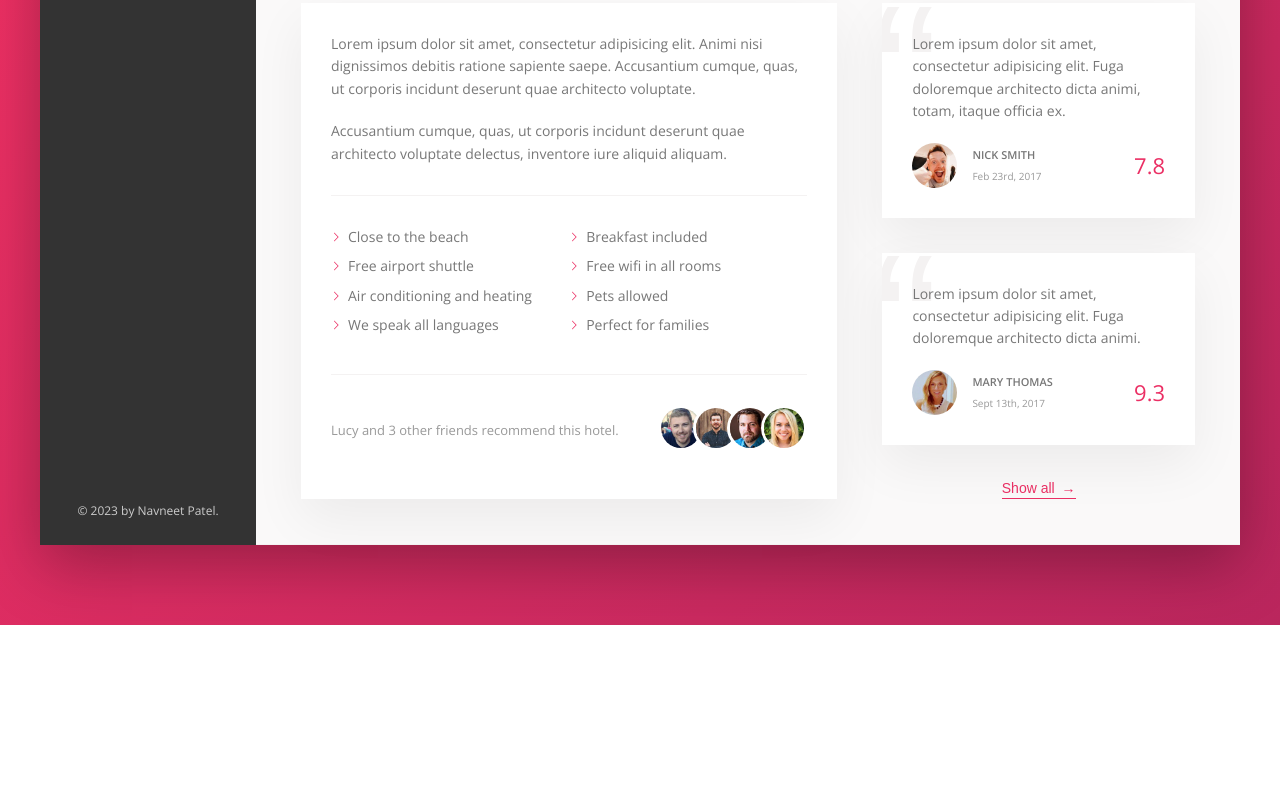
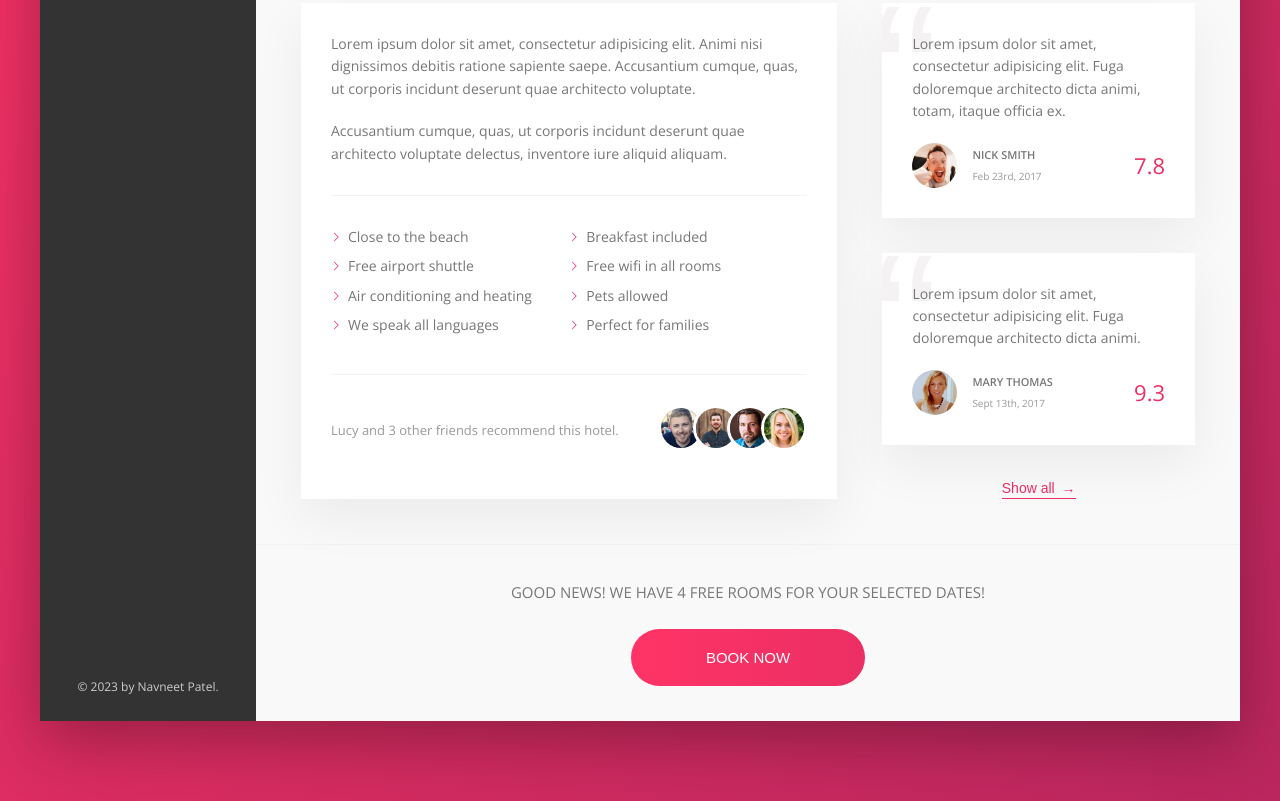
Before and after one commit to navneetpatel-dev/Booking-Webapp-Frontend-Using-Just-Flexbox, a website: page index.html in a window 1280 px wide. Shown: the part 644-1445 px from the top of the page. Before the commit the page ends 1269 px from the top, so only its background shows below. Drawn offline with nearby package versions, Linux system fonts and the light colour scheme.

Commit message:
Built CTA section

```diff
--- a/index.html
+++ b/index.html
@@ -242,8 +242,8 @@
 
               <button class="btn-inline">Show all <span>&rarr;</span></button>
             </div>
-
-            <!-- <div class="cta">
+          </div>
+          <div class="cta">
             <h2 class="cta__book-now">
               Good news! We have 4 free rooms for your selected dates!
             </h2>
@@ -251,7 +251,6 @@
               <span class="btn__visible">Book now</span>
               <span class="btn__invisible">Only 4 rooms left</span>
             </button>
-            </div> -->
           </div>
         </main>
       </div>
--- a/sass/_components.scss
+++ b/sass/_components.scss
@@ -431,3 +431,74 @@
     z-index: 1;
   }
 }
+
+// CALL TO ACTION BUTTON
+.cta {
+  padding: 3.5rem 0;
+  //   background-color: var(--color-grey-light-2);
+  text-align: center;
+
+  &__book-now {
+    font-size: 1.5rem;
+    text-transform: uppercase;
+    font-weight: 300;
+    margin-bottom: 2.5rem;
+  }
+}
+
+.btn {
+  font-size: 1.5rem;
+  border: none;
+  font-weight: 300;
+  text-transform: uppercase;
+  border-radius: 100px;
+  color: #fff;
+  background-image: linear-gradient(
+    to right,
+    var(--color-primary-light),
+    var(--color-primary)
+  );
+  position: relative;
+  overflow: hidden;
+  cursor: pointer;
+
+  &__visible {
+    display: inline-block;
+    padding: 2rem 7.5rem;
+    height: 100%;
+    width: 100%;
+    transition: all 0.2s;
+  }
+
+  &__invisible {
+    display: inline-block;
+    position: absolute;
+    padding: 2rem 0;
+    height: 100%;
+    width: 100%;
+    left: 0;
+    top: -100%;
+    transition: all 0.2s;
+  }
+
+  &:hover {
+    background-image: linear-gradient(
+      to left,
+      var(--color-primary-light),
+      var(--color-primary)
+    );
+  }
+
+  &:hover &__visible {
+    transform: translateY(100%);
+  }
+
+  &:hover &__invisible {
+    top: 0;
+  }
+
+  &:focus {
+    outline: none;
+    animation: pulsate 1s infinite;
+  }
+}
```
Also changed, not shown: css/style.css. Lines whose indentation alone changed are shown as unchanged.
